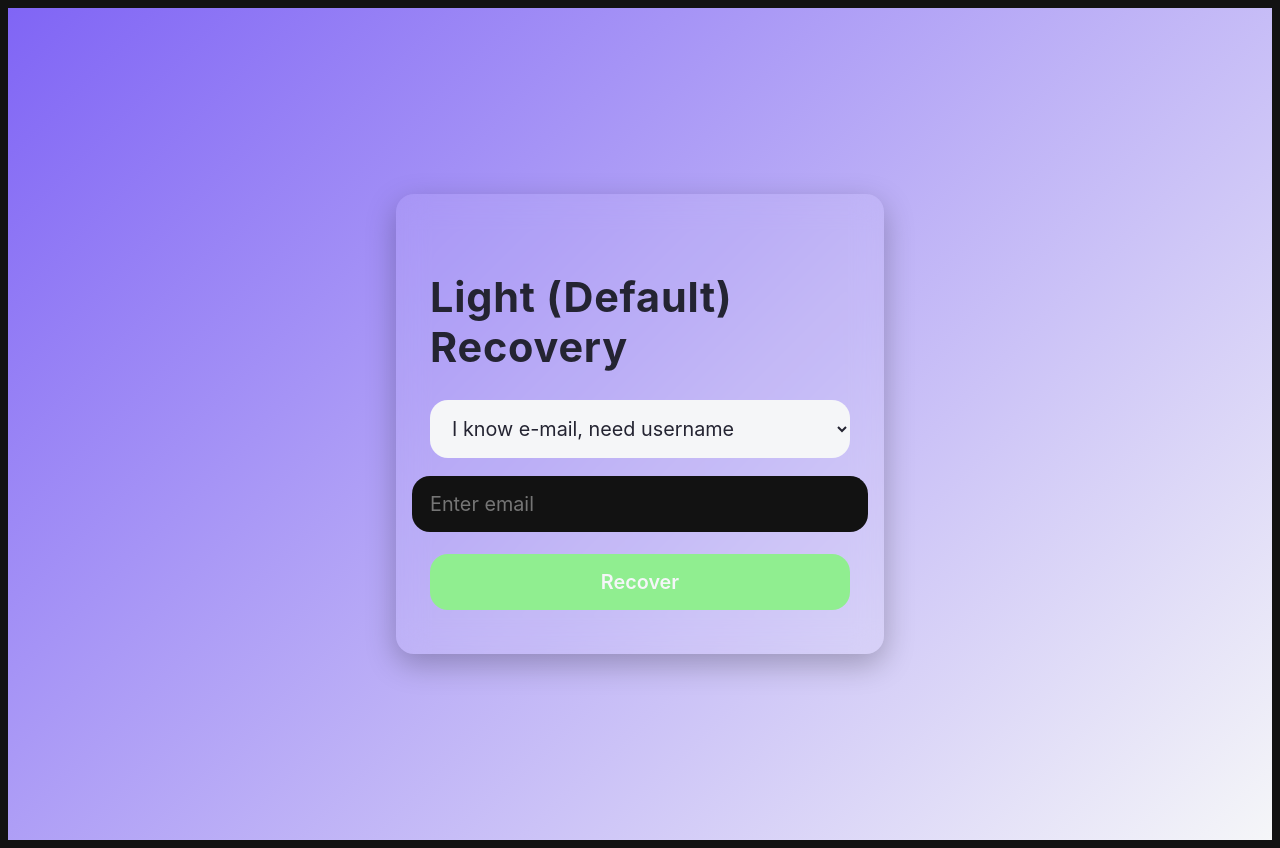
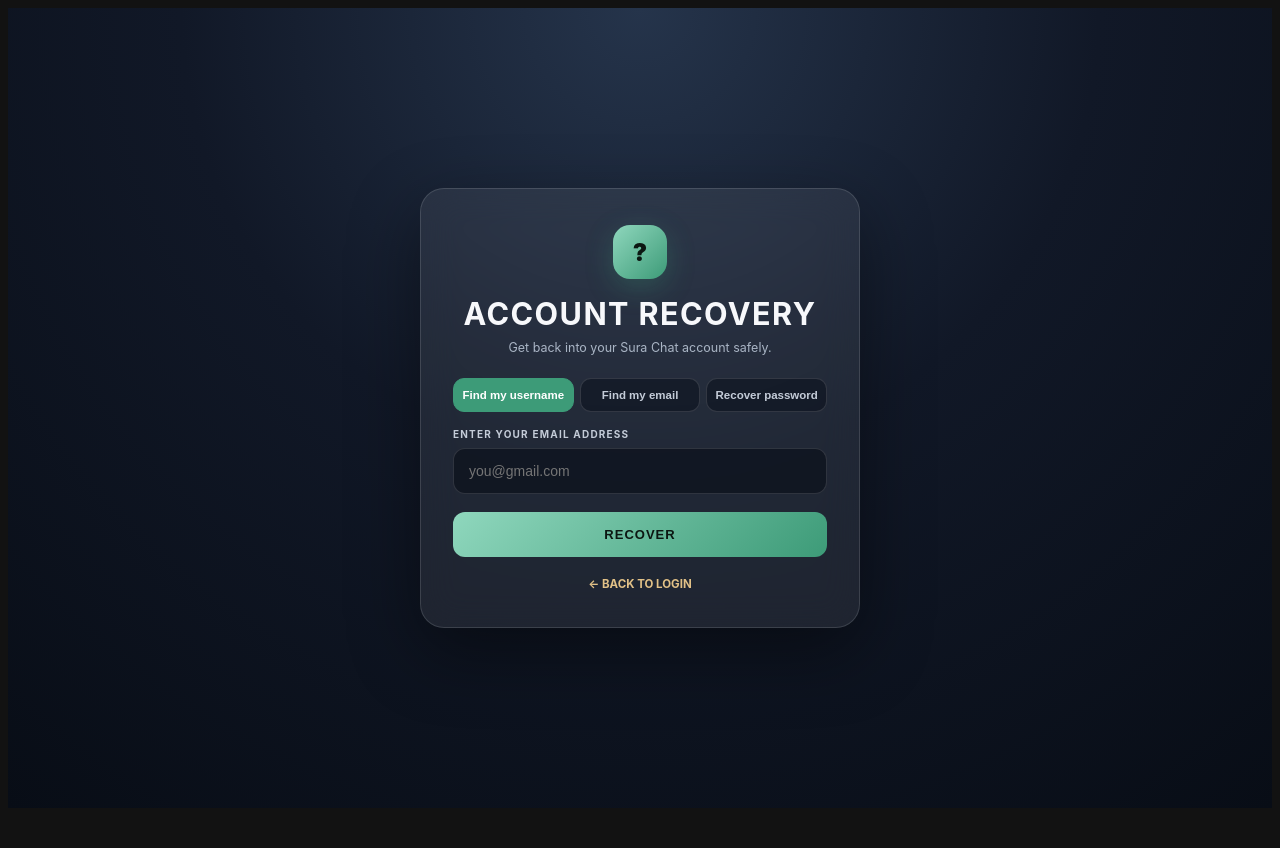
Before and after one commit to ramesh-46/user-chat, a React (Create React App) app in the folder Nestmadfilepath/ramesh-chat-app/client/: page /forgot in a window 1280 px wide. After the commit the page ends 816 px from the top, so only its background shows below. Built offline with nearby package versions, Linux system fonts and the light colour scheme; no server answers.

Commit message:
Update Forgot.js

```diff
--- a/Nestmadfilepath/ramesh-chat-app/client/src/components/Auth/Forgot.js
+++ b/Nestmadfilepath/ramesh-chat-app/client/src/components/Auth/Forgot.js
@@ -1,435 +1,151 @@
-// // client/src/components/Auth/Forgot.js
-
-// import React, { useState } from "react";
-// import { recoverUsername, recoverEmail } from "../../api";
-
-// export default function Forgot() {
-//   const [mode, setMode] = useState("uname"); // uname | email
-//   const [input, setInput] = useState("");
-//   const [result, setResult] = useState("");
-
-//   const go = async () => {
-//     try {
-//       const res =
-//         mode === "uname"
-//           ? await recoverUsername(input)
-//           : await recoverEmail(input);
-//       setResult(JSON.stringify(res.data, null, 2));
-//     } catch (e) {
-//       setResult(e?.response?.data?.error || "Not found");
-//     }
-//   };
-
-//   return (
-//     <div style={{padding:40}}>
-//       <h2>Recover {mode === "uname" ? "Username  →" : "Email →"}</h2>
-//       <select value={mode} onChange={e=>setMode(e.target.value)}>
-//         <option value="uname">I know e‑mail, need username</option>
-//         <option value="email">I know username, need e‑mail</option>
-//       </select>
-//       <br/>
-//       <input style={{padding:8,margin:"12px 0"}} placeholder="Enter value" value={input} onChange={e=>setInput(e.target.value)}/>
-//       <button onClick={go}>Recover</button>
-//       {result && <pre>{result}</pre>}
-//     </div>
-//   );
-// }
-
-// const primary="#6A11CB", secondary="#2575FC", radius=16;
-// const styles={
-//   wrap:{height:"100vh",display:"flex",justifyContent:"center",alignItems:"center",
-//     background:`linear-gradient(135deg,${primary},${secondary})`,fontFamily:"Inter,sans-serif",color:"#fff"},
-//   card:{width:320,padding:"32px 28px",borderRadius:radius,background:"rgba(255,255,255,.08)",
-//     backdropFilter:"blur(15px)",boxShadow:"0 8px 28px rgba(0,0,0,.25)",display:"flex",
-//     flexDirection:"column",alignItems:"center"},
-//   input:{width:"100%",padding:"14px 16px",marginBottom:14,border:"none",borderRadius:radius,fontSize:"1rem",outline:"none"},
-//   btn:{width:"100%",padding:"14px 16px",border:"none",borderRadius:radius,fontWeight:600,fontSize:"1rem",
-//     background:"#fff",color:primary,cursor:"pointer"},
-//   small:{marginTop:12,fontSize:".9rem"},
-//   link:{color:"#fff",textDecoration:"underline"}
-// };
-
-// import React, { useState, useContext } from "react";
-// import { motion } from "framer-motion";
-// import { recoverUsername, recoverEmail } from "../../api";
-// import { ThemeContext } from "../../contexts/ThemeContext";
-
-// export default function Forgot() {
-//   const [mode, setMode] = useState("uname");   // "uname" | "email"
-//   const [input, setInput] = useState("");
-//   const [message, setMessage] = useState("");
-
-//   const { theme } = useContext(ThemeContext);  // for heading
-
-//   /* -------- handler -------- */
-//   const go = async () => {
-//     if (!input.trim()) {
-//       setMessage("❗ Please enter a value");
-//       return;
-//     }
-
-//     try {
-//       let response;
-//       if (mode === "uname") {
-//         response = await recoverUsername(input.trim());
-//         setMessage(`✅ Your username is: ${response.username}`);
-//       } else {
-//         response = await recoverEmail(input.trim());
-//         setMessage(`✅ Your email is: ${response.email}`);
-//       }
-//     } catch (e) {
-//       setMessage("❌ Not found. Please check your input.");
-//     }
-//   };
-
-//   return (
-//     <motion.div
-//       initial={{ opacity: 0 }}
-//       animate={{ opacity: 1 }}
-//       style={styles.wrap}
-//     >
-//       <div style={styles.card}>
-//         <h2 style={{ ...styles.h2, fontFamily: "var(--font-ui)" }}>
-//           {theme.name} Recovery
-//         </h2>
-
-//         <select
-//           value={mode}
-//           onChange={(e) => {
-//             setMode(e.target.value);
-//             setInput("");
-//             setMessage("");
-//           }}
-//           style={styles.select}
-//         >
-//           <option value="uname">I know e‑mail, need username</option>
-//           <option value="email">I know username, need e‑mail</option>
-//         </select>
-
-//         <input
-//           style={styles.input}
-//           placeholder={mode === "uname" ? "Enter your email" : "Enter your username"}
-//           value={input}
-//           onChange={(e) => setInput(e.target.value)}
-//         />
-
-//         <button style={styles.btn} onClick={go}>
-//           Recover
-//         </button>
-
-//         {message && <div style={styles.result}>{message}</div>}
-//       </div>
-//     </motion.div>
-//   );
-// }
-
-// const radius = 18;
-
-// const styles = {
-//   wrap: {
-//     minHeight: "100vh",
-//     display: "flex",
-//     justifyContent: "center",
-//     alignItems: "center",
-//     padding: 16,
-//     background: "linear-gradient(135deg,var(--primary),var(--primarySoft))",
-//     fontFamily: "var(--font-ui)",
-//     color: "var(--textMain)"
-//   },
-
-//   card: {
-//     width: "100%",
-//     maxWidth: 420,
-//     padding: "44px 34px",
-//     borderRadius: radius,
-//     background: "rgba(255,255,255,.08)",
-//     backdropFilter: "blur(15px)",
-//     boxShadow: "0 10px 30px rgba(0,0,0,.25)",
-//     display: "flex",
-//     flexDirection: "column",
-//     alignItems: "center"
-//   },
-
-//   h2: {
-//     fontSize: "clamp(1.6rem, 5vw, 2.3rem)",
-//     marginBottom: 28,
-//     letterSpacing: 0.8
-//   },
-
-//   select: {
-//     width: "100%",
-//     padding: "16px 18px",
-//     marginBottom: 18,
-//     border: "none",
-//     borderRadius: radius,
-//     fontSize: "clamp(1rem, 2.5vw, 1.1rem)",
-//     fontFamily: "var(--font-ui)",
-//     background: "var(--primarySoft)",
-//     color: "var(--textMain)",
-//     outline: "none",
-//     cursor: "pointer"
-//   },
-
-//   input: {
-//     width: "100%",
-//     padding: "16px 18px",
-//     marginBottom: 18,
-//     border: "none",
-//     borderRadius: radius,
-//     fontSize: "clamp(1rem, 2.5vw, 1.1rem)",
-//     fontFamily: "var(--font-ui)",
-//     outline: "none"
-//   },
-
-//   btn: {
-//     width: "100%",
-//     padding: "16px 18px",
-//     marginTop: 4,
-//     border: "none",
-//     borderRadius: radius,
-//     fontWeight: 600,
-//     fontSize: "clamp(1rem, 2.5vw, 1.1rem)",
-//     background: "lightgreen",
-//     color: "var(--primarySoft)",
-//     fontFamily: "var(--font-ui)",
-//     cursor: "pointer"
-//   },
-
-//   result: {
-//     marginTop: 18,
-//     padding: "12px 16px",
-//     background: "rgba(0, 0, 0, 0.4)",
-//     color: "#fff",
-//     borderRadius: radius,
-//     fontSize: "clamp(0.95rem, 2.3vw, 1.05rem)",
-//     textAlign: "center",
-//     wordBreak: "break-word"
-//   }
-// };
-
-
-
-
-
-
-
-
-
 import React, { useState, useContext } from "react";
+import { Link } from "react-router-dom";
 import { motion } from "framer-motion";
 import { recoverUsername, recoverEmail, recoverByQuestion } from "../../api";
-import { ThemeContext } from "../../contexts/ThemeContext";
+
+const MODES = [
+  { key: "uname", title: "Find my username", hint: "Enter your email address", field: "email" },
+  { key: "email", title: "Find my email", hint: "Enter your username", field: "username" },
+  { key: "recovery", title: "Recover password", hint: "Enter your email, then answer your security question", field: "email" },
+];
 
 export default function Forgot() {
-  const [mode, setMode] = useState("uname"); // "uname" | "email" | "recovery"
+  const [mode, setMode] = useState("uname");
   const [input, setInput] = useState("");
   const [answer, setAnswer] = useState("");
   const [step, setStep] = useState(1);
   const [result, setResult] = useState(null);
   const [error, setError] = useState("");
+  const [busy, setBusy] = useState(false);
 
-  const { theme } = useContext(ThemeContext);
+  const active = MODES.find((m) => m.key === mode) || MODES[0];
+
+  const reset = (key) => {
+    setMode(key); setInput(""); setAnswer(""); setResult(null); setError(""); setStep(1);
+  };
 
   const go = async () => {
-    if (!input.trim()) return alert("Enter a value first");
+    if (!input.trim()) return setError("Enter a value first.");
+    setBusy(true); setError(""); setResult(null);
     try {
-      setError("");
       if (mode === "recovery") {
-        if (step === 1) {
-          setStep(2);
-        } else {
+        if (step === 1) { setStep(2); }
+        else {
           const res = await recoverByQuestion(input.trim(), answer.trim());
           setResult(res.data);
         }
       } else {
-        const res =
-          mode === "uname"
-            ? await recoverUsername(input)
-            : await recoverEmail(input);
+        const res = mode === "uname" ? await recoverUsername(input) : await recoverEmail(input);
         setResult(res.data);
       }
     } catch (e) {
       setResult(null);
-      setError(e?.response?.data?.error || "Not found");
-    }
+      setError(e?.response?.data?.error || "Not found. Please check your input.");
+    } finally { setBusy(false); }
   };
 
   const renderResult = () => {
-    if (error) {
-      return (
-        <div style={styles.errorBox}>
-          <strong>Error:</strong> {error}
-        </div>
-      );
-    }
-
+    if (error) return <div style={styles.errorBox}><strong>⚠ Error:</strong> {error}</div>;
     if (!result) return null;
-
     const key = Object.keys(result)[0];
     let value = result[key];
-
-    if (key === "password") {
-      value = `🔐 ${value}`;
-    }
-
+    if (key === "password") value = `🔐 ${value}`;
     return (
       <div style={styles.resultBox}>
-        <span style={styles.resultLabel}>
-          Recovered {key.charAt(0).toUpperCase() + key.slice(1)}:
-        </span>
+        <span style={styles.resultLabel}>Recovered {key.charAt(0).toUpperCase() + key.slice(1)}</span>
         <div style={styles.resultValue}>{value}</div>
       </div>
     );
   };
 
   return (
-    <motion.div
-      initial={{ opacity: 0 }}
-      animate={{ opacity: 1 }}
-      style={styles.wrap}
-    >
+    <motion.div initial={{ opacity: 0 }} animate={{ opacity: 1 }} style={styles.wrap}>
       <div style={styles.card}>
-        <h2 style={{ ...styles.h2, fontFamily: "var(--font-ui)" }}>
-          {theme.name} Recovery
-        </h2>
+        <div style={styles.logoMark}>?</div>
+        <h2 style={styles.h2}>ACCOUNT RECOVERY</h2>
+        <p style={styles.subtitle}>Get back into your Sura Chat account safely.</p>
 
-        <select
-          value={mode}
-          onChange={(e) => {
-            setMode(e.target.value);
-            setInput("");
-            setResult(null);
-            setStep(1);
-            setError("");
-          }}
-          style={styles.select}
-        >
-          <option value="uname">I know e-mail, need username</option>
-          <option value="email">I know username, need e-mail</option>
-          <option value="recovery">Recover Password (Security Q)</option>
-        </select>
+        <div style={styles.modeRow}>
+          {MODES.map((m) => (
+            <button key={m.key} type="button" style={{ ...styles.modeBtn, ...(mode === m.key ? styles.modeBtnActive : {}) }} onClick={() => reset(m.key)}>
+              {m.title}
+            </button>
+          ))}
+        </div>
 
-        <input
-          style={styles.input}
-          placeholder={mode === "email" ? "Enter username" : "Enter email"}
-          value={input}
-          onChange={(e) => setInput(e.target.value)}
-        />
+        <label style={styles.label}>{active.hint.toUpperCase()}</label>
+        <input style={styles.input} placeholder={active.field === "email" ? "you@gmail.com" : "your username"}
+          value={input} onChange={(e) => setInput(e.target.value)}
+          onKeyDown={(e) => e.key === "Enter" && go()} autoCapitalize="none" />
 
         {mode === "recovery" && step === 2 && (
-          <input
-            style={styles.input}
-            placeholder="Who was your favorite teacher?"
-            value={answer}
-            onChange={(e) => setAnswer(e.target.value)}
-          />
+          <>
+            <label style={styles.label}>SECURITY QUESTION</label>
+            <input style={styles.input} placeholder="Who was your favorite teacher?"
+              value={answer} onChange={(e) => setAnswer(e.target.value)}
+              onKeyDown={(e) => e.key === "Enter" && go()} />
+          </>
         )}
 
-        <button style={styles.btn} onClick={go}>
-          {mode === "recovery" && step === 2 ? "Submit Answer" : "Recover"}
+        <button style={styles.btn} onClick={go} disabled={busy}>
+          {busy ? "CHECKING…" : mode === "recovery" && step === 2 ? "SUBMIT ANSWER" : step === 1 && mode === "recovery" ? "CONTINUE" : "RECOVER"}
         </button>
 
         {renderResult()}
+
+        <p style={styles.footer}><Link style={styles.link} to="/login">← BACK TO LOGIN</Link></p>
       </div>
     </motion.div>
   );
 }
 
-const radius = 18;
-
 const styles = {
   wrap: {
-    minHeight: "100vh",
-    display: "flex",
-    justifyContent: "center",
-    alignItems: "center",
-    padding: 16,
-    background: "linear-gradient(135deg,var(--primary),var(--primarySoft))",
-    fontFamily: "var(--font-ui)",
-    color: "var(--textMain)"
+    minHeight: "100vh", display: "flex", justifyContent: "center", alignItems: "center", padding: 16,
+    background: "radial-gradient(circle at top, #25344b 0%, #111827 45%, #080d16 100%)",
+    fontFamily: "var(--font-ui)", color: "#f7f8fb", boxSizing: "border-box",
   },
   card: {
-    width: "100%",
-    maxWidth: 420,
-    padding: "44px 34px",
-    borderRadius: radius,
-    background: "rgba(255,255,255,.08)",
-    backdropFilter: "blur(15px)",
-    boxShadow: "0 10px 30px rgba(0,0,0,.25)",
-    display: "flex",
-    flexDirection: "column",
-    alignItems: "center"
+    width: "100%", maxWidth: 440, padding: "36px 32px", borderRadius: 24,
+    background: "rgba(255,255,255,0.07)", border: "1px solid rgba(255,255,255,0.13)",
+    backdropFilter: "blur(18px)", boxShadow: "0 24px 70px rgba(0,0,0,.42)",
+    display: "flex", flexDirection: "column", boxSizing: "border-box",
   },
-  h2: {
-    fontSize: "clamp(1.6rem, 5vw, 2.3rem)",
-    marginBottom: 28,
-    letterSpacing: 0.8
+  logoMark: {
+    width: 54, height: 54, borderRadius: 17, display: "grid", placeItems: "center", alignSelf: "center",
+    background: "linear-gradient(135deg,#8fd7bd,#3d9b78)", color: "#0c1712", fontWeight: 900, fontSize: 24,
+    boxShadow: "0 8px 28px rgba(61,155,120,.3)",
   },
-  select: {
-    width: "100%",
-    padding: "16px 18px",
-    marginBottom: 18,
-    border: "none",
-    borderRadius: radius,
-    fontSize: "clamp(1rem, 2.5vw, 1.1rem)",
-    fontFamily: "var(--font-ui)",
-    background: "var(--primarySoft)",
-    color: "var(--textMain)",
-    outline: "none",
-    cursor: "pointer"
+  h2: { textAlign: "center", fontSize: "clamp(1.3rem,5vw,1.7rem)", letterSpacing: 1.4, margin: "16px 0 6px" },
+  subtitle: { textAlign: "center", color: "#aab5c5", fontSize: 12.5, lineHeight: 1.6, margin: "0 0 20px" },
+  modeRow: { display: "flex", gap: 6, marginBottom: 16, flexWrap: "wrap" },
+  modeBtn: {
+    flex: 1, minWidth: 100, border: "1px solid rgba(255,255,255,.13)", borderRadius: 11, padding: "10px 8px",
+    background: "rgba(7,13,24,.5)", color: "#c4ccd8", fontSize: 11.5, fontWeight: 700, cursor: "pointer",
   },
+  modeBtnActive: { background: "#3d9b78", borderColor: "#3d9b78", color: "#fff" },
+  label: { color: "#c4ccd8", fontSize: 10, letterSpacing: 1.2, fontWeight: 700, marginBottom: 8 },
   input: {
-    width: "100%",
-    padding: "16px 18px",
-    marginBottom: 18,
-    border: "none",
-    borderRadius: radius,
-    fontSize: "clamp(1rem, 2.5vw, 1.1rem)",
-    fontFamily: "var(--font-ui)",
-    outline: "none"
+    width: "100%", boxSizing: "border-box", padding: "14px 15px", marginBottom: 14,
+    border: "1px solid rgba(255,255,255,.13)", borderRadius: 12, background: "rgba(7,13,24,.58)",
+    color: "#fff", fontSize: 14, outline: "none",
   },
   btn: {
-    width: "100%",
-    padding: "16px 18px",
-    marginTop: 4,
-    border: "none",
-    borderRadius: radius,
-    fontWeight: 600,
-    fontSize: "clamp(1rem, 2.5vw, 1.1rem)",
-    background: "lightgreen",
-    color: "var(--primarySoft)",
-    fontFamily: "var(--font-ui)",
-    cursor: "pointer"
+    width: "100%", padding: "15px 18px", marginTop: 4, border: "none", borderRadius: 12,
+    fontWeight: 800, fontSize: 13, letterSpacing: 1,
+    background: "linear-gradient(135deg,#8fd7bd,#3d9b78)", color: "#0c1712", cursor: "pointer",
   },
   resultBox: {
-    marginTop: 24,
-    width: "100%",
-    background: "rgba(255,255,255,0.07)",
-    padding: "16px 18px",
-    borderRadius: radius,
-    color: "#fff",
-    borderLeft: "5px solid limegreen"
+    marginTop: 20, width: "100%", boxSizing: "border-box", background: "rgba(61,155,120,.1)",
+    padding: "16px 18px", borderRadius: 14, border: "1px solid rgba(61,155,120,.4)",
   },
-  resultLabel: {
-    fontSize: "0.95rem",
-    fontWeight: "bold",
-    display: "block",
-    marginBottom: 6
+  resultLabel: { fontSize: 11, fontWeight: 800, letterSpacing: 1.2, display: "block", marginBottom: 6, color: "#8fd7bd" },
+  resultValue: { fontSize: 15, fontWeight: 700, wordBreak: "break-all", color: "#d9ffee" },
+  errorBox: {
+    marginTop: 20, width: "100%", boxSizing: "border-box", background: "rgba(226,72,72,.1)",
+    padding: "16px 18px", borderRadius: 14, border: "1px solid rgba(226,72,72,.4)", color: "#ff9c9c",
+    fontWeight: 600, fontSize: 13, lineHeight: 1.5,
   },
-  resultValue: {
-    fontSize: "1.05rem",
-    fontWeight: 600,
-    wordBreak: "break-word",
-    color: "lightgreen"
-  },
-  errorBox: {
-    marginTop: 24,
-    width: "100%",
-    background: "rgba(255,0,0,0.08)",
-    padding: "16px 18px",
-    borderRadius: radius,
-    color: "#ff4d4f",
-    fontWeight: 500,
-    borderLeft: "5px solid #ff4d4f"
-  }
+  footer: { textAlign: "center", margin: "20px 0 0", fontSize: 11.5 },
+  link: { color: "#e2c187", textDecoration: "none", fontWeight: 700 },
 };
```
